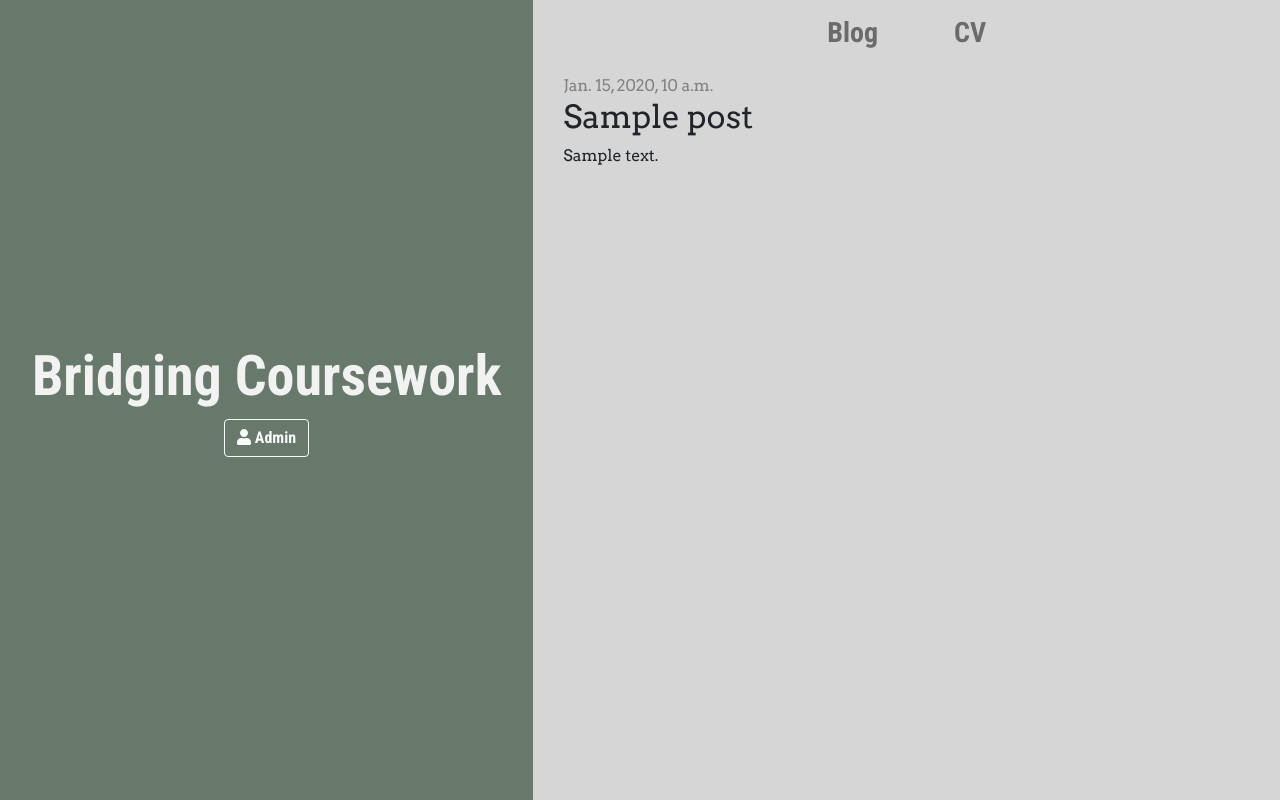
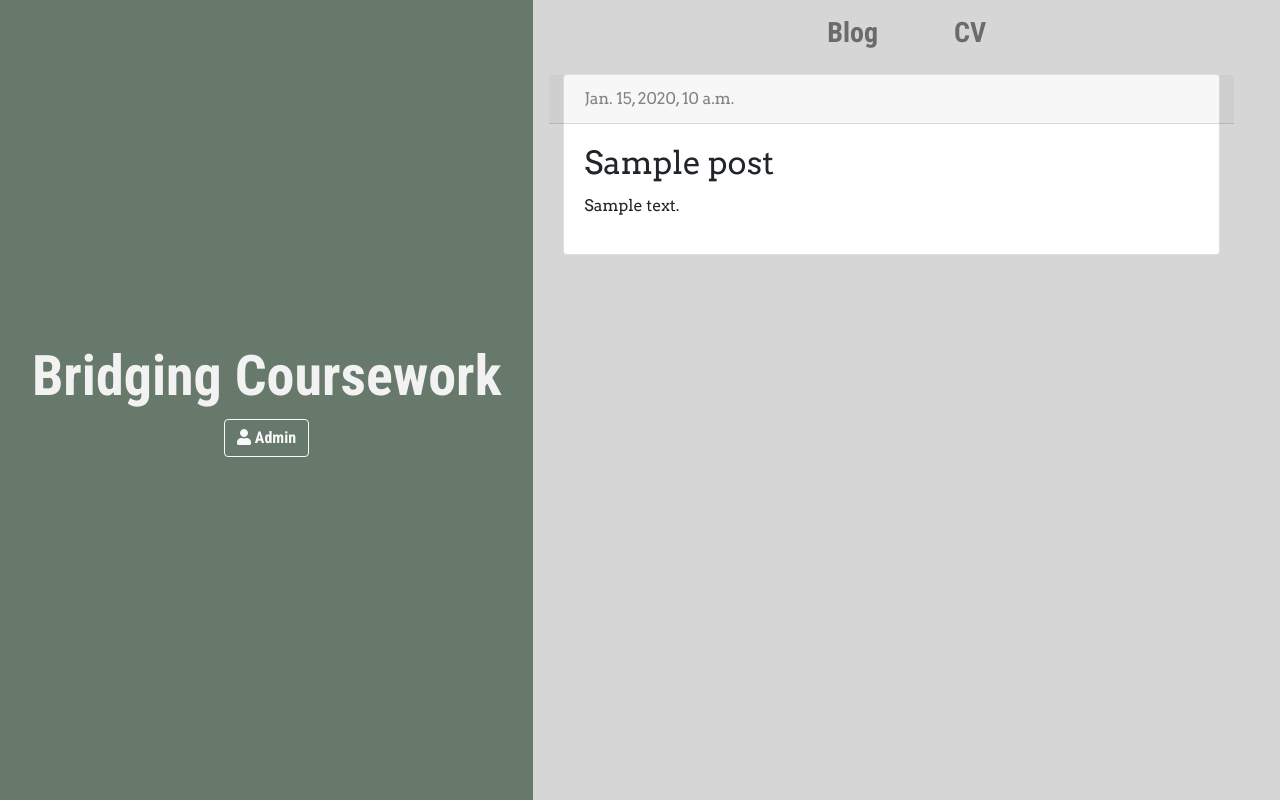
Before and after one commit to GeorgeCurnock/my-first-blog, a Django app: page /post/1/ in a window 1280 px wide. Run offline with Django 3.2, Linux system fonts and the light colour scheme; tables that the repository leaves empty hold one stand-in row (values such as "Sample post"); some libraries are stand-ins or nearby versions.

Commit message:
Placed the post_Detail content in a card with a header and buttons.

```diff
--- a/blog/templates/blog/post_detail.html
+++ b/blog/templates/blog/post_detail.html
@@ -1,28 +1,45 @@
 {% extends 'blog/base.html' %}
 
 {% block content %}
-    <div class="post">
+    <div class="post card">
+        <div class="card-header row">
+            <div class="col-12">
+                <div class="row justify-content-around">
+                    <div class="col-6">
                         {% if post.published_date %}
                             <div class="date">
                                 {{ post.published_date }}
                             </div>
                         {% endif %}
-
-        <h2>{{ post.title }}</h2>
-        <p>{{ post.text|linebreaksbr }}</p>
-
+                    </div>
+                    <div class="col-6">
+                        <div class="row justify-content-end">
                             {% if user.is_authenticated %}
-            <div class="row">
-                <div class="col-2">
-                    <h5><a href="{% url 'post_edit' pk=post.pk %}" class="ml-3"><i class="fas fa-edit"></i> Edit</a>
+                                <div class="col-4">
+                                    <h5><a href="{% url 'post_edit' pk=post.pk %}"><i class="fas fa-edit"></i>
+                                        Edit</a>
                                     </h5>
                                 </div>
-                <div class="col-2">
-                    <h5><a href="{% url 'post_delete' pk=post.pk %}" class="ml-3"><i class="fas fa-trash-alt"></i>
+                                <div class="col-4">
+                                    <h5><a href="{% url 'post_delete' pk=post.pk %}"><i
+                                            class="fas fa-trash-alt"></i>
                                         Delete</a>
                                     </h5>
                                 </div>
-            </div>
                             {% endif %}
                         </div>
+                    </div>
+                </div>
+            </div>
+        </div>
+        <div class="card-body">
+            <div class="card-title">
+                <h2>{{ post.title }}</h2>
+            </div>
+            <div class="card-text">
+                <p>{{ post.text|linebreaksbr }}</p>
+            </div>
+        </div>
+    </div>
+
 {% endblock %}
```
Lines whose indentation alone changed are shown as unchanged.
